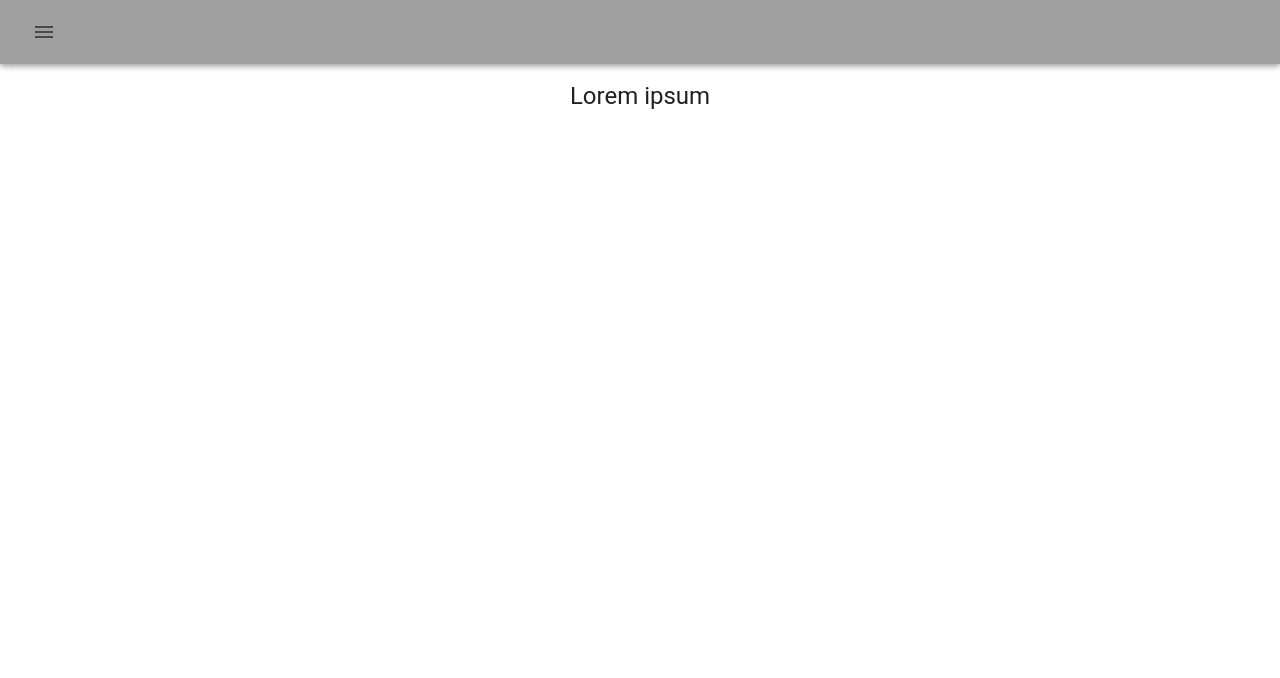
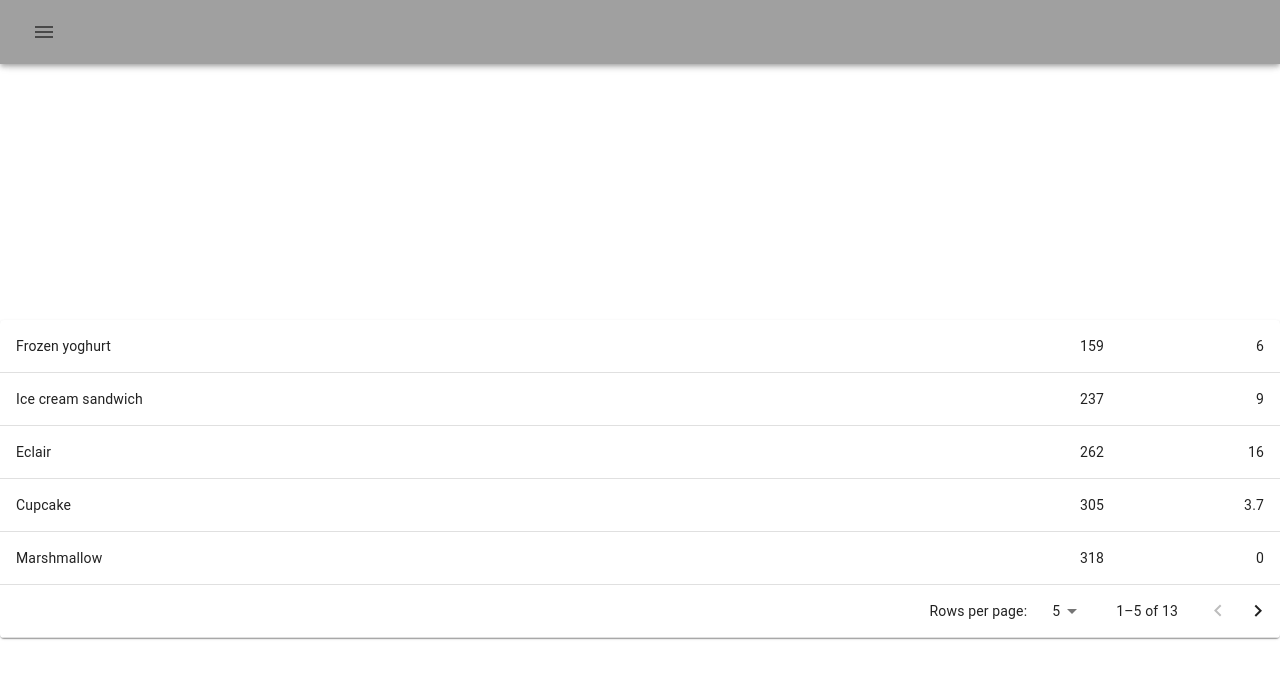
Before and after one commit to cropez/Gramatvedibas-sistema, a React (Create React App) app in the folder client/: page /dati in a window 1280 px wide. Shown: the top 678 px of the page. Built offline with nearby package versions, Linux system fonts and the light colour scheme.

Commit message:
autorizacija v1.1 and Dati v1

```diff
--- a/client/src/Autorizacija.jsx
+++ b/client/src/Autorizacija.jsx
@@ -25,6 +25,7 @@
   return (
     <ThemeProvider theme={theme}>
       <Container  maxWidth="xs">
+        <Grid container xs={12} mt={25} >
         <CssBaseline />
         <Box
           sx={{
@@ -72,6 +73,7 @@
             </Button>
           </Box>
         </Box>
+        </Grid>
       </Container>
     </ThemeProvider>
   );
--- a/client/src/Dati.jsx
+++ b/client/src/Dati.jsx
@@ -2,18 +2,176 @@
 import { Container } from "@mui/system";
 import Typography from "@mui/material/Typography";
 import Grid from "@mui/material/Grid";
+import PropTypes from 'prop-types';
+import { useTheme } from '@mui/material/styles';
+import Box from '@mui/material/Box';
+import Table from '@mui/material/Table';
+import TableBody from '@mui/material/TableBody';
+import TableCell from '@mui/material/TableCell';
+import TableContainer from '@mui/material/TableContainer';
+import TableFooter from '@mui/material/TableFooter';
+import TablePagination from '@mui/material/TablePagination';
+import TableRow from '@mui/material/TableRow';
+import Paper from '@mui/material/Paper';
+import IconButton from '@mui/material/IconButton';
+import FirstPageIcon from '@mui/icons-material/FirstPage';
+import KeyboardArrowLeft from '@mui/icons-material/KeyboardArrowLeft';
+import KeyboardArrowRight from '@mui/icons-material/KeyboardArrowRight';
+import LastPageIcon from '@mui/icons-material/LastPage';
+import TablePaginationActions from "@mui/material/TablePagination/TablePaginationActions";
 
 
-const Dati = () => {
-    return (
-    <Container>
-        <Grid>
-            <Typography mt={10} variant="h5" textAlign="center">Lorem ipsum</Typography>
-            <Typography mt={3}>
-            </Typography>
-        </Grid>
-</Container>
-    )
+
+function Dati(props) {
+  const theme = useTheme();
+  const { count, page, rowsPerPage, onPageChange } = props;
+
+  const handleFirstPageButtonClick = (event) => {
+    onPageChange(event, 0);
+  };
+
+  const handleBackButtonClick = (event) => {
+    onPageChange(event, page - 1);
+  };
+
+  const handleNextButtonClick = (event) => {
+    onPageChange(event, page + 1);
+  };
+
+  const handleLastPageButtonClick = (event) => {
+    onPageChange(event, Math.max(0, Math.ceil(count / rowsPerPage) - 1));
+  };
+
+  return (
+    <Grid mt={10}>
+    <Box sx={{ flexShrink: 0, ml: 2.5 }}>
+      <IconButton
+        onClick={handleFirstPageButtonClick}
+        disabled={page === 0}
+        aria-label="first page"
+      >
+        {theme.direction === 'rtl' ? <LastPageIcon /> : <FirstPageIcon />}
+      </IconButton>
+      <IconButton
+        onClick={handleBackButtonClick}
+        disabled={page === 0}
+        aria-label="previous page"
+      >
+        {theme.direction === 'rtl' ? <KeyboardArrowRight /> : <KeyboardArrowLeft />}
+      </IconButton>
+      <IconButton
+        onClick={handleNextButtonClick}
+        disabled={page >= Math.ceil(count / rowsPerPage) - 1}
+        aria-label="next page"
+      >
+        {theme.direction === 'rtl' ? <KeyboardArrowLeft /> : <KeyboardArrowRight />}
+      </IconButton>
+      <IconButton
+        onClick={handleLastPageButtonClick}
+        disabled={page >= Math.ceil(count / rowsPerPage) - 1}
+        aria-label="last page"
+      >
+        {theme.direction === 'rtl' ? <FirstPageIcon /> : <LastPageIcon />}
+      </IconButton>
+    </Box>
+    </Grid>
+  );
+}
+
+TablePaginationActions.propTypes = {
+  count: PropTypes.number.isRequired,
+  onPageChange: PropTypes.func.isRequired,
+  page: PropTypes.number.isRequired,
+  rowsPerPage: PropTypes.number.isRequired,
 };
 
-export default Dati;
+function createData(name, calories, fat) {
+  return { name, calories, fat };
+}
+
+const rows = [
+  createData('Cupcake', 305, 3.7),
+  createData('Donut', 452, 25.0),
+  createData('Eclair', 262, 16.0),
+  createData('Frozen yoghurt', 159, 6.0),
+  createData('Gingerbread', 356, 16.0),
+  createData('Honeycomb', 408, 3.2),
+  createData('Ice cream sandwich', 237, 9.0),
+  createData('Jelly Bean', 375, 0.0),
+  createData('KitKat', 518, 26.0),
+  createData('Lollipop', 392, 0.2),
+  createData('Marshmallow', 318, 0),
+  createData('Nougat', 360, 19.0),
+  createData('Oreo', 437, 18.0),
+].sort((a, b) => (a.calories < b.calories ? -1 : 1));
+
+export default function CustomPaginationActionsTable() {
+  const [page, setPage] = React.useState(0);
+  const [rowsPerPage, setRowsPerPage] = React.useState(5);
+
+  // Avoid a layout jump when reaching the last page with empty rows.
+  const emptyRows =
+    page > 0 ? Math.max(0, (1 + page) * rowsPerPage - rows.length) : 0;
+
+  const handleChangePage = (event, newPage) => {
+    setPage(newPage);
+  };
+
+  const handleChangeRowsPerPage = (event) => {
+    setRowsPerPage(parseInt(event.target.value, 10));
+    setPage(0);
+  };
+
+  return (
+<Grid mt={40}>
+    <TableContainer component={Paper}>
+      <Table sx={{ minWidth: 500 }} aria-label="custom pagination table">
+        <TableBody>
+          {(rowsPerPage > 0
+            ? rows.slice(page * rowsPerPage, page * rowsPerPage + rowsPerPage)
+            : rows
+          ).map((row) => (
+            <TableRow key={row.name}>
+              <TableCell component="th" scope="row">
+                {row.name}
+              </TableCell>
+              <TableCell style={{ width: 160 }} align="right">
+                {row.calories}
+              </TableCell>
+              <TableCell style={{ width: 160 }} align="right">
+                {row.fat}
+              </TableCell>
+            </TableRow>
+          ))}
+
+          {emptyRows > 0 && (
+            <TableRow style={{ height: 53 * emptyRows }}>
+              <TableCell colSpan={6} />
+            </TableRow>
+          )}
+        </TableBody>
+        <TableFooter>
+          <TableRow>
+            <TablePagination
+              rowsPerPageOptions={[5, 10, 25, { label: 'All', value: -1 }]}
+              colSpan={3}
+              count={rows.length}
+              rowsPerPage={rowsPerPage}
+              page={page}
+              SelectProps={{
+                inputProps: {
+                  'aria-label': 'rows per page',
+                },
+                native: true,
+              }}
+              onPageChange={handleChangePage}
+              onRowsPerPageChange={handleChangeRowsPerPage}
+              ActionsComponent={TablePaginationActions}
+            />
+          </TableRow>
+        </TableFooter>
+      </Table>
+    </TableContainer>
+    </Grid>
+  );
+}
```
